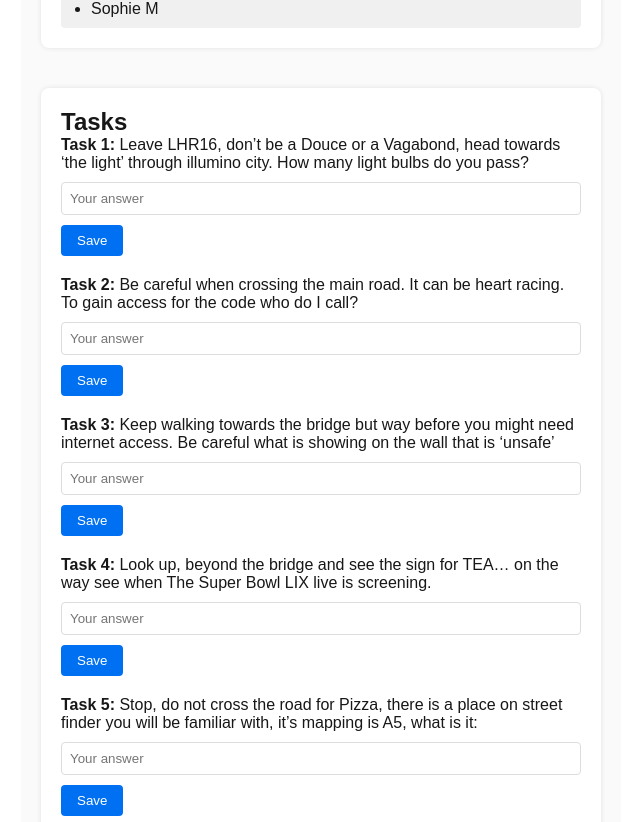
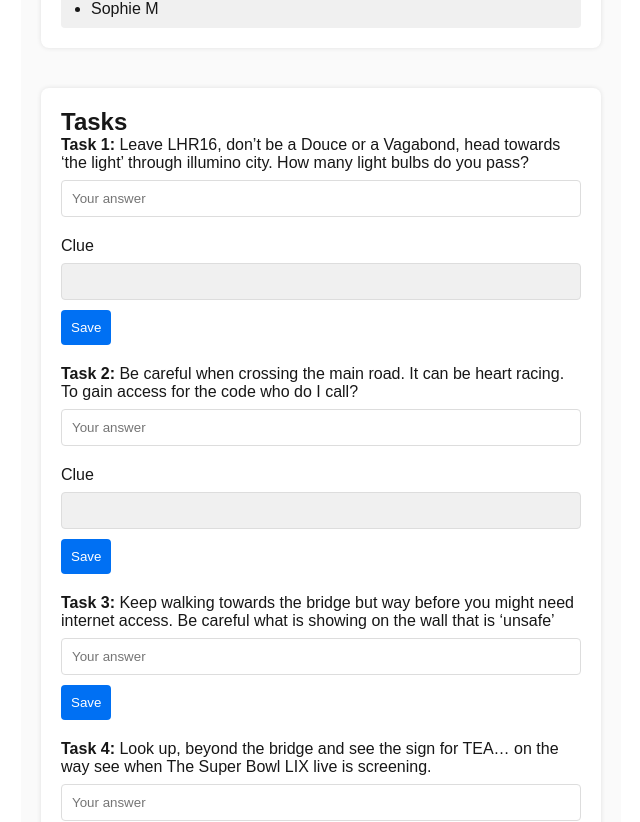
Before and after one commit to frmuller41182/treasurehuntexample, a Next.js app: page / in a window 1280 px wide. Shown: the part 1573-2395 px from the top of the page, without its empty margins (319-959 px from the left). Built offline with nearby package versions, Linux system fonts and the light colour scheme.

Commit message:
Update page.jsx

```diff
--- a/app/page.jsx
+++ b/app/page.jsx
@@ -94,7 +94,6 @@ const tasks = [
 export default function Home() {
   const [answers, setAnswers] = useState({});
 
-  // Run effect only once on mount by using an empty dependency array
   useEffect(() => {
     const savedAnswers = {};
     tasks.forEach((task) => {
@@ -107,6 +106,15 @@ export default function Home() {
   const handleSave = (id, value) => {
     localStorage.setItem(`answer-${id}`, value);
     setAnswers((prev) => ({ ...prev, [id]: value }));
+
+    // Add visual feedback for save
+    const saveButton = document.getElementById(`save-button-${id}`);
+    if (saveButton) {
+      saveButton.textContent = "Saved!";
+      setTimeout(() => {
+        saveButton.textContent = "Save";
+      }, 2000);
+    }
   };
 
   return (
@@ -258,8 +266,22 @@ export default function Home() {
                 }
                 placeholder="Your answer"
                 className="input"
+                style={{ backgroundColor: "#ffffff", color: "#000000" }}
               />
+              {[1, 2, 4, 5, 8, 10, 20].includes(task.id) && (
+                <div className="clue-box">
+                  <label>Clue</label>
+                  <input
+                    type="text"
+                    value={answers[task.id] || ""}
+                    readOnly
+                    className="input"
+                    style={{ backgroundColor: "#f0f0f0", color: "#000000" }}
+                  />
+                </div>
+              )}
               <button
+                id={`save-button-${task.id}`}
                 onClick={() => handleSave(task.id, answers[task.id] || "")}
                 className="button"
               >
@@ -283,6 +305,29 @@ export default function Home() {
           </p>
         </section>
       </main>
+      <style jsx>{`
+        .clue-box {
+          margin-top: 10px;
+        }
+        .input {
+          border: 1px solid #ddd;
+          padding: 10px;
+          border-radius: 4px;
+          width: 100%;
+          margin-top: 8px;
+        }
+        .button {
+          padding: 10px;
+          background-color: #0070f3;
+          color: white;
+          border: none;
+          border-radius: 4px;
+          cursor: pointer;
+        }
+        .button:hover {
+          background-color: #005bb5;
+        }
+      `}</style>
     </div>
   );
 }
```
